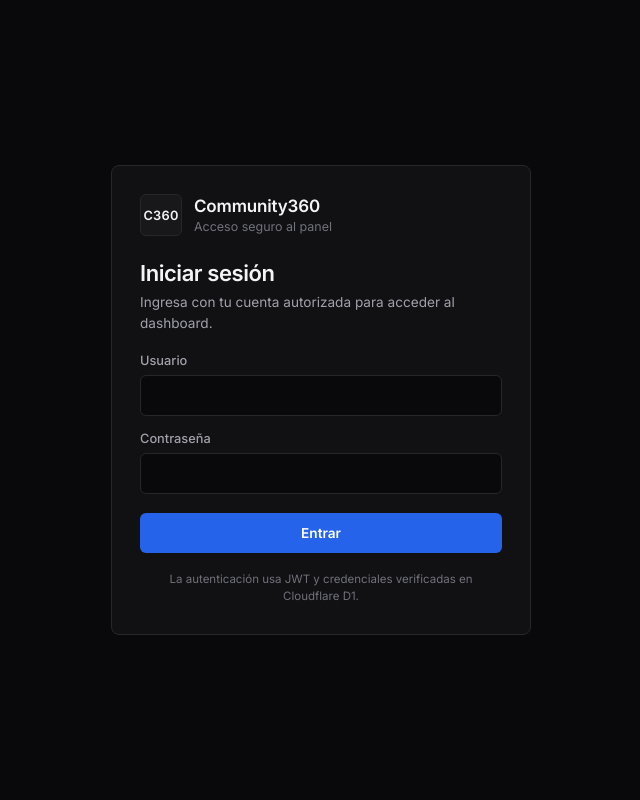
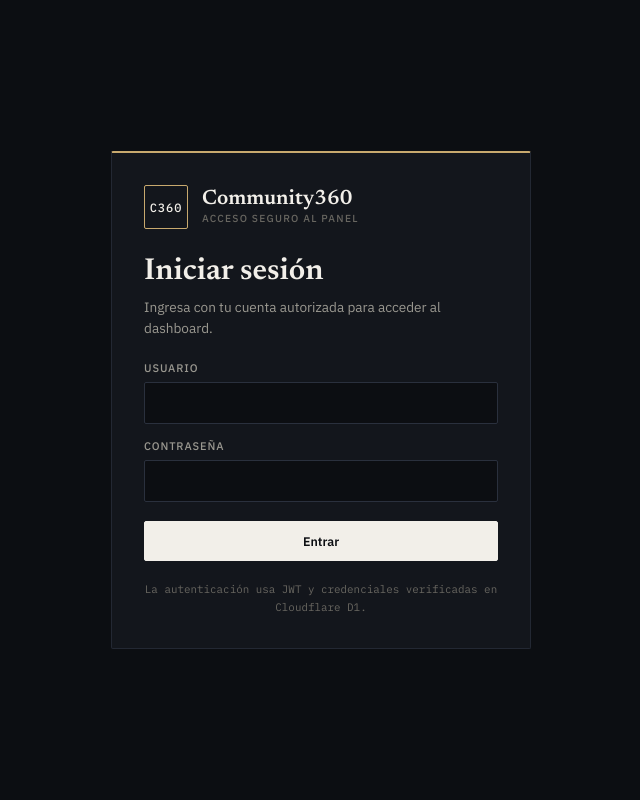
Before and after one commit to Jose-ma12/Community360, a FastAPI app: page /static/login.html in a window 1280 px wide. Shown: the whole page, without its empty margins (319-959 px from the left). Run offline with FastAPI, Linux system fonts and the light colour scheme.

Commit message:
Aplica diseño editorial e institucional en modo oscuro para login y dashboard

```diff
--- a/static/dashboard.html
+++ b/static/dashboard.html
@@ -6,7 +6,7 @@
   <title>Community360 | Dashboard</title>
   <link rel="preconnect" href="https://fonts.googleapis.com">
   <link rel="preconnect" href="https://fonts.gstatic.com" crossorigin>
-  <link href="https://fonts.googleapis.com/css2?family=Inter:wght@400;500;600&amp;family=JetBrains+Mono:wght@500&amp;display=swap" rel="stylesheet">
+  <link href="https://fonts.googleapis.com/css2?family=IBM+Plex+Mono:wght@400;500&amp;family=IBM+Plex+Sans:wght@400;500;600&amp;family=Newsreader:wght@500;600&amp;display=swap" rel="stylesheet">
   <link rel="stylesheet" href="/static/styles.css">
   <script src="https://cdn.jsdelivr.net/npm/chart.js@4.4.1/dist/chart.umd.min.js"></script>
 </head>
@@ -34,7 +34,7 @@
     <section class="section" id="seccion-tiempo-real">
       <div class="section-header">
         <div class="section-heading">
-          <h2>Sección A — Tiempo real</h2>
+          <h2>I. TELEMETRÍA EN TIEMPO REAL</h2>
           <p>Eventos de Firestore y WebSockets. Actualización automática ante operaciones registradas desde Postman.</p>
         </div>
         <div class="muted timestamp" id="ultimaActualizacion">Última actualización: —</div>
@@ -106,7 +106,7 @@
     <section class="section" id="seccion-historicos">
       <div class="section-header">
         <div class="section-heading">
-          <h2>Sección B — Históricos</h2>
+          <h2>II. ANÁLISIS HISTÓRICO CONSOLIDADO</h2>
           <p>Datos agregados de Cloudflare D1 consultados vía REST, sin datos simulados.</p>
         </div>
       </div>
--- a/static/login.html
+++ b/static/login.html
@@ -6,7 +6,7 @@
   <title>Community360 | Iniciar sesión</title>
   <link rel="preconnect" href="https://fonts.googleapis.com">
   <link rel="preconnect" href="https://fonts.gstatic.com" crossorigin>
-  <link href="https://fonts.googleapis.com/css2?family=Inter:wght@400;500;600&amp;family=JetBrains+Mono:wght@500&amp;display=swap" rel="stylesheet">
+  <link href="https://fonts.googleapis.com/css2?family=IBM+Plex+Mono:wght@400;500&amp;family=IBM+Plex+Sans:wght@400;500;600&amp;family=Newsreader:wght@500;600&amp;display=swap" rel="stylesheet">
   <link rel="stylesheet" href="/static/styles.css">
 </head>
 <body class="login-body">
--- a/static/styles.css
+++ b/static/styles.css
@@ -1,20 +1,19 @@
 :root {
-  --bg: #09090b;
-  --surface: #111114;
-  --surface-alt: #18181b;
-  --border: #27272a;
-  --border-soft: #1f1f23;
-  --text: #f4f4f5;
-  --text-secondary: #a1a1aa;
-  --text-muted: #71717a;
-  --accent: #2563eb;
-  --accent-hover: #1d4ed8;
-  --online: #10b981;
-  --offline: #ef4444;
-  --radius: 8px;
-  --radius-control: 6px;
-  --font-sans: "Inter", "Segoe UI", Arial, sans-serif;
-  --font-mono: "JetBrains Mono", "SFMono-Regular", Consolas, monospace;
+  --bg: #0C0E12;
+  --panel: #13161C;
+  --panel-alt: #181C24;
+  --line: #232833;
+  --field-line: #2A303D;
+  --brass: #C8A96E;
+  --text: #F2EFE9;
+  --text-secondary: #9A9890;
+  --text-muted: #686660;
+  --online: #4D9E7A;
+  --offline: #B85450;
+  --radius: 2px;
+  --font-display: "Newsreader", Georgia, serif;
+  --font-sans: "IBM Plex Sans", "Segoe UI", Arial, sans-serif;
+  --font-mono: "IBM Plex Mono", "SFMono-Regular", Consolas, monospace;
 }
 
 * { box-sizing: border-box; }
@@ -34,14 +33,19 @@ a { color: var(--text-secondary); }
 a:hover { color: var(--text); }
 
 * {
-  scrollbar-color: #3f3f46 var(--bg);
+  scrollbar-color: var(--field-line) var(--bg);
   scrollbar-width: thin;
 }
 
 ::-webkit-scrollbar { width: 10px; height: 10px; }
-::-webkit-scrollbar-track { background: var(--bg); border-radius: var(--radius-control); }
-::-webkit-scrollbar-thumb { background: #3f3f46; border: 2px solid var(--bg); border-radius: var(--radius-control); background-clip: content-box; }
-::-webkit-scrollbar-thumb:hover { background: #52525b; background-clip: content-box; }
+::-webkit-scrollbar-track { background: var(--bg); border-radius: var(--radius); }
+::-webkit-scrollbar-thumb {
+  background: var(--field-line);
+  border: 2px solid var(--bg);
+  border-radius: var(--radius);
+  background-clip: content-box;
+}
+::-webkit-scrollbar-thumb:hover { background: #3A4250; background-clip: content-box; }
 ::-webkit-scrollbar-corner { background: var(--bg); }
 
 .container { width: min(1280px, calc(100% - 32px)); margin: 0 auto; }
@@ -51,35 +55,39 @@ a:hover { color: var(--text); }
   top: 0;
   z-index: 50;
   background: var(--bg);
-  border-bottom: 1px solid var(--border);
+  border-bottom: 1px solid var(--line);
 }
 
 .topbar-inner { display: flex; align-items: center; justify-content: space-between; gap: 16px; padding: 14px 0; }
-.brand { display: flex; align-items: center; gap: 12px; min-width: 0; }
+.brand { display: flex; align-items: center; gap: 14px; min-width: 0; }
 
 .brand-mark {
   flex: 0 0 auto;
-  width: 42px;
-  height: 42px;
+  width: 44px;
+  height: 44px;
   display: grid;
   place-items: center;
-  border: 1px solid var(--border);
-  border-radius: var(--radius-control);
-  background: var(--surface-alt);
+  border: 1px solid var(--brass);
+  border-radius: var(--radius);
+  background: var(--panel);
   color: var(--text);
-  font-size: 0.8rem;
-  font-weight: 600;
-  letter-spacing: 0.02em;
+  font-family: var(--font-mono);
+  font-size: 0.75rem;
+  font-weight: 500;
+  letter-spacing: 0.08em;
 }
 
-.brand h1 { margin: 0; color: var(--text); font-size: 1rem; font-weight: 600; letter-spacing: -0.01em; }
+.brand h1 { margin: 0; color: var(--text); font-family: var(--font-display); font-size: 1.25rem; font-weight: 600; letter-spacing: -0.01em; }
 .brand p {
-  margin: 3px 0 0;
-  max-width: 48ch;
+  margin: 2px 0 0;
+  max-width: 52ch;
   overflow: hidden;
   color: var(--text-muted);
-  font-size: 0.78rem;
+  font-size: 0.66rem;
+  font-weight: 500;
+  letter-spacing: 0.12em;
   text-overflow: ellipsis;
+  text-transform: uppercase;
   white-space: nowrap;
 }
 
@@ -103,39 +112,58 @@ a:hover { color: var(--text); }
 .status-pill .dot.bad { background: var(--offline); }
 
 .btn {
-  padding: 8px 13px;
-  border: 1px solid transparent;
-  border-radius: var(--radius-control);
-  font-family: inherit;
-  font-size: 0.8rem;
+  padding: 7px 12px;
+  border: 1px solid var(--line);
+  border-radius: var(--radius);
+  background: transparent;
+  color: var(--text);
+  font-family: var(--font-sans);
+  font-size: 0.78rem;
   font-weight: 500;
   cursor: pointer;
   transition: background 0.15s ease, border-color 0.15s ease, color 0.15s ease;
 }
-.btn:focus-visible { outline: 2px solid var(--accent); outline-offset: 2px; }
+.btn:hover { background: var(--panel-alt); border-color: var(--brass); }
+.btn:focus-visible { outline: 2px solid var(--brass); outline-offset: 2px; }
 .btn:disabled { opacity: 0.6; cursor: wait; }
-.btn-primary { background: var(--accent); color: #ffffff; }
-.btn-primary:hover { background: var(--accent-hover); }
-.btn-ghost { background: var(--bg); color: var(--text-secondary); border-color: var(--border); }
-.btn-ghost:hover { background: var(--surface-alt); border-color: #3f3f46; color: var(--text); }
+.btn-ghost { color: var(--text-secondary); }
+.btn-ghost:hover { color: var(--text); }
 
-main { padding: 28px 0 48px; }
+main { padding: 30px 0 52px; }
 
-.section { margin-bottom: 30px; }
-.section + .section { border-top: 1px solid var(--border); padding-top: 28px; }
+.section { margin-bottom: 34px; }
+.section + .section { border-top: 1px solid var(--line); padding-top: 30px; }
 
 .section-header {
+  position: relative;
   display: flex;
   justify-content: space-between;
   align-items: flex-end;
   gap: 18px;
-  padding-bottom: 14px;
+  padding-bottom: 13px;
   margin-bottom: 18px;
-  border-bottom: 1px solid var(--border);
+  border-bottom: 1px solid var(--line);
+}
+.section-header::before {
+  content: "";
+  position: absolute;
+  top: -1px;
+  left: 0;
+  width: 52px;
+  height: 2px;
+  background: var(--brass);
 }
 
-.section-heading h2 { margin: 0 0 5px; color: var(--text); font-size: 1.125rem; font-weight: 600; letter-spacing: -0.01em; }
-.section-header p { margin: 0; color: var(--text-secondary); font-size: 0.8125rem; line-height: 1.5; }
+.section-heading h2 {
+  margin: 0 0 5px;
+  color: var(--text);
+  font-family: var(--font-display);
+  font-size: 1.45rem;
+  font-weight: 600;
+  letter-spacing: 0.01em;
+  line-height: 1.2;
+}
+.section-header p { margin: 0; color: var(--text-secondary); font-size: 0.8125rem; line-height: 1.55; }
 
 .muted { color: var(--text-muted); }
 .timestamp {
@@ -143,110 +171,146 @@ main { padding: 28px 0 48px; }
   color: var(--text-muted);
   font-family: var(--font-mono);
   font-size: 0.72rem;
+  font-weight: 400;
   font-variant-numeric: tabular-nums;
-  font-weight: 500;
   white-space: nowrap;
 }
 
 .grid { display: grid; gap: 14px; }
-.grid-kpi { grid-template-columns: repeat(4, minmax(0, 1fr)); }
 .grid-2 { grid-template-columns: repeat(2, minmax(0, 1fr)); }
 .grid-3 { grid-template-columns: repeat(3, minmax(0, 1fr)); }
 .mt-4 { margin-top: 14px; }
 
+.grid-kpi {
+  grid-template-columns: repeat(4, minmax(0, 1fr));
+  gap: 0;
+  border: 1px solid var(--line);
+  background: var(--panel);
+}
+.grid-kpi > .card {
+  min-width: 0;
+  padding: 17px 20px 18px;
+  border: 0;
+  border-right: 1px solid var(--line);
+  border-radius: 0;
+  background: transparent;
+}
+.grid-kpi > .card:last-child { border-right: 0; }
+.grid-kpi > .card:hover { background: var(--panel-alt); }
+
 .card,
 .login-card {
-  background: var(--surface);
-  border: 1px solid var(--border);
+  background: var(--panel);
+  border: 1px solid var(--line);
   border-radius: var(--radius);
-  transition: border-color 0.15s ease;
+  transition: background 0.15s ease, border-color 0.15s ease;
 }
 .card { min-width: 0; padding: 18px; }
-.card:hover, .login-card:hover { border-color: #3f3f46; }
+.card:hover { border-color: var(--field-line); }
 
 .card h3 {
   display: flex;
   align-items: center;
   margin: 0 0 14px;
-  padding-bottom: 11px;
-  border-bottom: 1px solid var(--border-soft);
+  padding-bottom: 10px;
+  border-bottom: 1px solid var(--line);
   color: var(--text);
-  font-size: 0.875rem;
+  font-size: 0.76rem;
   font-weight: 600;
+  letter-spacing: 0.08em;
+  line-height: 1.4;
+  text-transform: uppercase;
 }
-.card h3::before { content: none; }
 
-.kpi-card { padding: 16px 18px; }
-.kpi-card::before, .kpi-card::after { content: none; }
 .kpi .label {
-  margin-bottom: 10px;
+  margin-bottom: 9px;
   color: var(--text-secondary);
-  font-size: 0.75rem;
+  font-size: 11px;
   font-weight: 500;
-  letter-spacing: 0.04em;
+  letter-spacing: 0.08em;
+  line-height: 1.4;
   text-transform: uppercase;
 }
 .kpi .value {
   margin-bottom: 11px;
   color: var(--text);
-  font-family: var(--font-mono);
-  font-size: 1.875rem;
+  font-family: var(--font-display);
+  font-size: 2.1rem;
+  font-weight: 600;
   font-variant-numeric: tabular-nums;
-  font-weight: 500;
-  line-height: 1.15;
-  letter-spacing: -0.02em;
+  line-height: 1.05;
+  letter-spacing: -0.01em;
 }
 .kpi .formula {
-  padding: 7px 9px;
-  border: 1px solid var(--border);
-  border-radius: var(--radius-control);
-  background: var(--bg);
+  padding-top: 9px;
+  border-top: 1px solid var(--line);
   color: var(--text-muted);
   font-size: 0.72rem;
-  line-height: 1.4;
+  line-height: 1.45;
   overflow-wrap: anywhere;
 }
 
+details.formula { padding-top: 9px; border-top: 1px solid var(--line); color: var(--text-muted); font-size: 0.72rem; }
+details.formula > summary {
+  cursor: pointer;
+  color: var(--text-secondary);
+  font-size: 11px;
+  font-weight: 500;
+  letter-spacing: 0.08em;
+  list-style: none;
+  text-transform: uppercase;
+}
+details.formula > summary::-webkit-details-marker { display: none; }
+details.formula > summary::after { content: "+"; margin-left: 6px; color: var(--brass); font-family: var(--font-mono); }
+details.formula[open] > summary::after { content: "–"; }
+details.formula > p { margin: 8px 0 0; line-height: 1.45; }
+
 .banner {
   margin-bottom: 14px;
-  padding: 12px 14px;
-  border: 1px solid var(--border);
+  padding: 12px 15px;
+  border: 1px solid var(--line);
+  border-left: 2px solid var(--brass);
   border-radius: var(--radius);
-  background: var(--surface);
+  background: var(--panel-alt);
   color: var(--text-secondary);
   font-size: 0.8125rem;
-  line-height: 1.5;
+  line-height: 1.55;
 }
-.banner::before { content: none; }
 
 .chart-wrap { position: relative; height: 280px; width: 100%; }
 .chart-wrap canvas { width: 100% !important; height: 280px !important; }
 
 .heatmap { overflow-x: auto; padding-bottom: 2px; }
-.heatmap table { width: 100%; min-width: 560px; border-collapse: separate; border-spacing: 4px; }
-.heatmap th, .heatmap td { padding: 7px 6px; font-size: 0.75rem; text-align: center; }
-.heatmap th { color: var(--text-muted); font-weight: 500; }
+.heatmap table { width: 100%; min-width: 560px; border-collapse: separate; border-spacing: 3px; }
+.heatmap th, .heatmap td { padding: 7px 6px; font-size: 0.72rem; text-align: center; }
+.heatmap th {
+  color: var(--text-muted);
+  font-size: 0.68rem;
+  font-weight: 500;
+  letter-spacing: 0.04em;
+}
 .heatmap thead th + th {
   font-family: var(--font-mono);
   font-variant-numeric: tabular-nums;
-  font-weight: 500;
 }
 .heatmap td.cell {
   min-width: 56px;
-  border: 1px solid var(--border);
-  border-radius: 4px;
+  border: 1px solid var(--line);
+  border-radius: var(--radius);
+  font-family: var(--font-mono);
   font-variant-numeric: tabular-nums;
+  filter: grayscale(1) sepia(0.18) saturate(0.8);
 }
 .heatmap td.day { color: var(--text-secondary); font-weight: 500; text-align: left; white-space: nowrap; }
 
 .log { display: flex; flex-direction: column; gap: 6px; max-height: 320px; overflow: auto; padding-right: 4px; }
 .log-item {
   padding: 9px 11px;
-  border: 1px solid var(--border-soft);
-  border-radius: var(--radius-control);
+  border: 1px solid var(--line);
+  border-radius: var(--radius);
   background: var(--bg);
   color: var(--text-secondary);
-  font-size: 0.8rem;
+  font-size: 0.78rem;
   line-height: 1.5;
 }
 .log-item .meta {
@@ -317,62 +385,93 @@ table.data tbody td:nth-child(7) {
 .empty { padding: 16px 0; color: var(--text-muted); text-align: center; }
 
 .login-body { min-height: 100vh; display: grid; place-items: center; padding: 24px; }
-.login-card { width: min(420px, 100%); padding: 28px; }
-.login-card::before, .login-card::after { content: none; }
+.login-card {
+  width: min(420px, 100%);
+  padding: 32px;
+  border-top: 2px solid var(--brass);
+}
+.login-brand { display: flex; align-items: center; gap: 14px; margin-bottom: 26px; }
+.login-brand .brand-mark { width: 44px; height: 44px; }
+.login-brand-copy h1 { margin: 0; color: var(--text); font-family: var(--font-display); font-size: 1.3rem; font-weight: 600; }
+.brand-subtitle { margin: 2px 0 0; color: var(--text-muted); font-size: 0.64rem; font-weight: 500; letter-spacing: 0.12em; text-transform: uppercase; }
 
-.login-brand { display: flex; align-items: center; gap: 12px; margin-bottom: 24px; }
-.login-brand .brand-mark { width: 42px; height: 42px; }
-.login-brand-copy h1 { margin: 0; color: var(--text); font-size: 1.0625rem; font-weight: 600; letter-spacing: -0.01em; }
-.brand-subtitle { margin: 3px 0 0; color: var(--text-muted); font-size: 0.78rem; }
-
-.login-heading { margin-bottom: 20px; }
-.login-heading h2 { margin: 0 0 6px; color: var(--text); font-size: 1.375rem; font-weight: 600; letter-spacing: -0.02em; }
-.login-heading p { margin: 0; color: var(--text-secondary); font-size: 0.85rem; line-height: 1.5; }
+.login-heading { margin-bottom: 22px; }
+.login-heading h2 { margin: 0 0 7px; color: var(--text); font-family: var(--font-display); font-size: 1.9rem; font-weight: 600; line-height: 1.15; }
+.login-heading p { margin: 0; color: var(--text-secondary); font-size: 0.85rem; line-height: 1.55; }
 
 .error {
   display: none;
   margin-bottom: 14px;
   padding: 10px 12px;
-  border: 1px solid var(--border);
-  border-radius: var(--radius-control);
-  background: var(--surface-alt);
-  color: var(--text-secondary);
+  border: 1px solid var(--line);
+  border-radius: var(--radius);
+  background: var(--panel-alt);
+  color: var(--text);
   font-size: 0.8125rem;
   line-height: 1.5;
 }
 .error.show { display: block; }
 
 .field { margin-bottom: 15px; }
-.field label { display: block; margin-bottom: 7px; color: var(--text-secondary); font-size: 0.8rem; font-weight: 500; }
+.field label {
+  display: block;
+  margin-bottom: 7px;
+  color: var(--text-secondary);
+  font-size: 11px;
+  font-weight: 500;
+  letter-spacing: 0.08em;
+  text-transform: uppercase;
+}
 .field input {
   width: 100%;
   padding: 11px 12px;
-  border: 1px solid var(--border);
-  border-radius: var(--radius-control);
+  border: 1px solid var(--field-line);
+  border-radius: var(--radius);
   background: var(--bg);
   color: var(--text);
-  font-family: inherit;
+  font-family: var(--font-sans);
   font-size: 0.875rem;
   transition: border-color 0.15s ease;
 }
 .field input::placeholder { color: var(--text-muted); }
-.field input:hover { border-color: #3f3f46; }
-.field input:focus { outline: none; border-color: var(--accent); }
+.field input:hover { border-color: #3A4250; }
+.field input:focus { outline: none; border-color: var(--brass); }
 
-.login-btn { width: 100%; margin-top: 4px; padding: 11px; font-size: 0.85rem; font-weight: 600; }
+.login-btn {
+  width: 100%;
+  margin-top: 4px;
+  padding: 11px;
+  border-color: var(--text);
+  background: var(--text);
+  color: var(--bg);
+  font-weight: 600;
+}
+.login-btn:hover { border-color: var(--brass); background: var(--brass); color: var(--bg); }
 
-.footer-note { margin-top: 18px; color: var(--text-muted); font-size: 0.72rem; line-height: 1.5; text-align: center; }
+.footer-note {
+  margin-top: 20px;
+  color: var(--text-muted);
+  font-family: var(--font-mono);
+  font-size: 0.68rem;
+  line-height: 1.6;
+  text-align: center;
+}
 
 @media (max-width: 1100px) {
   .grid-kpi { grid-template-columns: repeat(2, minmax(0, 1fr)); }
+  .grid-kpi > .card:nth-child(2n) { border-right: 0; }
+  .grid-kpi > .card:nth-child(-n+2) { border-bottom: 1px solid var(--line); }
   .grid-3 { grid-template-columns: 1fr; }
 }
 
 @media (max-width: 760px) {
   .topbar-inner { flex-direction: column; align-items: stretch; }
   .actions { justify-content: space-between; }
-  .grid-kpi, .grid-2 { grid-template-columns: 1fr; }
+  .grid-2 { grid-template-columns: 1fr; }
+  .grid-kpi { grid-template-columns: 1fr; }
+  .grid-kpi > .card { border-right: 0; border-bottom: 1px solid var(--line); }
+  .grid-kpi > .card:last-child { border-bottom: 0; }
   .section-header { flex-direction: column; align-items: stretch; }
   .chart-wrap, .chart-wrap canvas { height: 240px; }
-  .login-card { padding: 24px 20px; }
+  .login-card { padding: 26px 22px; }
 }
```
Also changed, not shown: other parts of static/styles.css (+35 -30 lines), static/app.js (+16 -16 lines).
